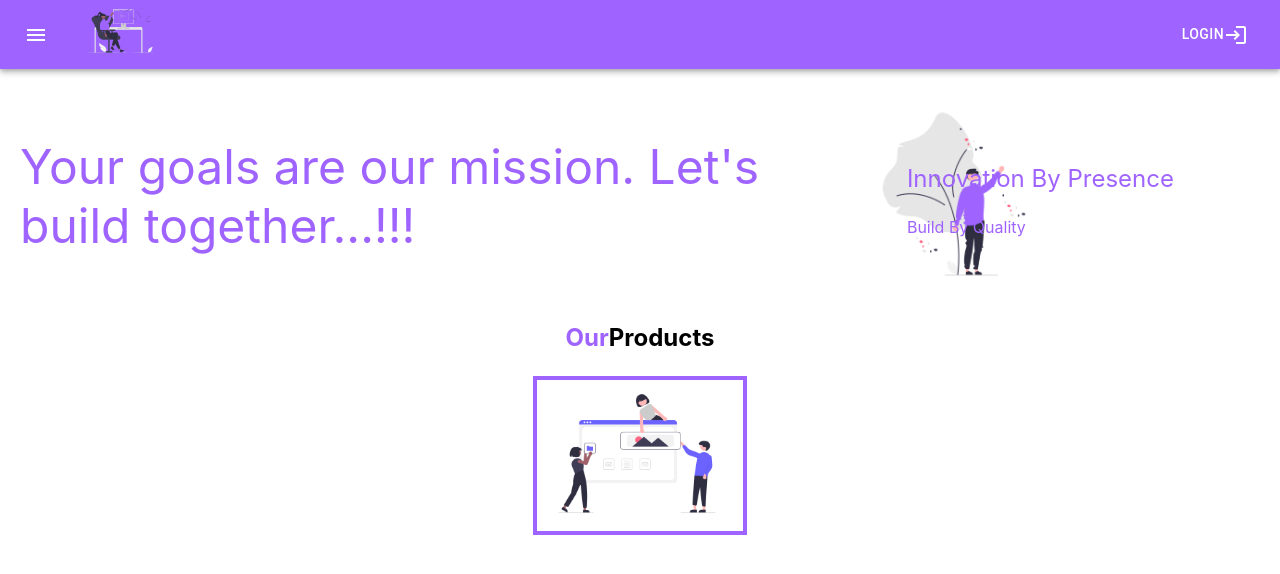
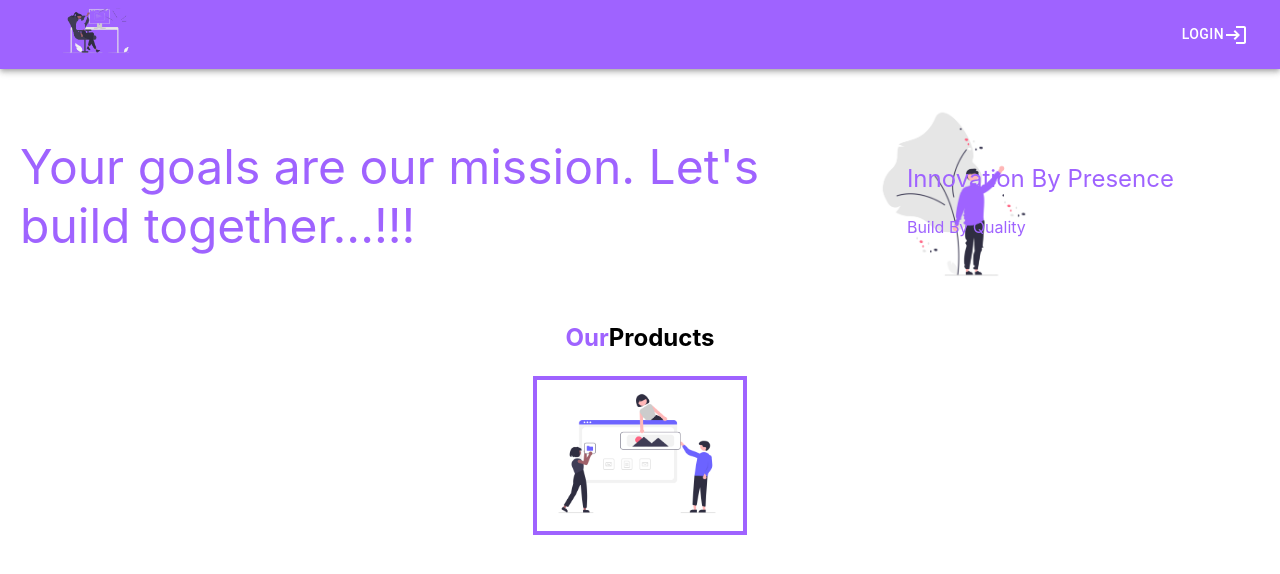
Before and after one commit to BharathrRaj/champInfotech, a React (Create React App) app: page / in a window 1280 px wide. Shown: the top 574 px of the page. Built offline with nearby package versions, Linux system fonts and the light colour scheme.

Commit message:
fifth commit

```diff
--- a/src/pages/home.js
+++ b/src/pages/home.js
@@ -9,7 +9,7 @@ import Toolbar from '@mui/material/Toolbar';
 import Typography from '@mui/material/Typography';
 import Button from '@mui/material/Button';
 import IconButton from '@mui/material/IconButton';
-import MenuIcon from '@mui/icons-material/Menu';
+// import MenuIcon from '@mui/icons-material/Menu';
 import Login from '@mui/icons-material/Login';
 
 const Home = () => {
@@ -33,7 +33,6 @@ const Home = () => {
                         aria-label="menu"
                         sx={{ mr: 2 }}
                     >
-                        <MenuIcon />
                     </IconButton>
                     <Typography variant="h6" component="div" sx={{ flexGrow: 1 }}>
                         <img src={logo}  alt='welcome' height={60}/>
```
